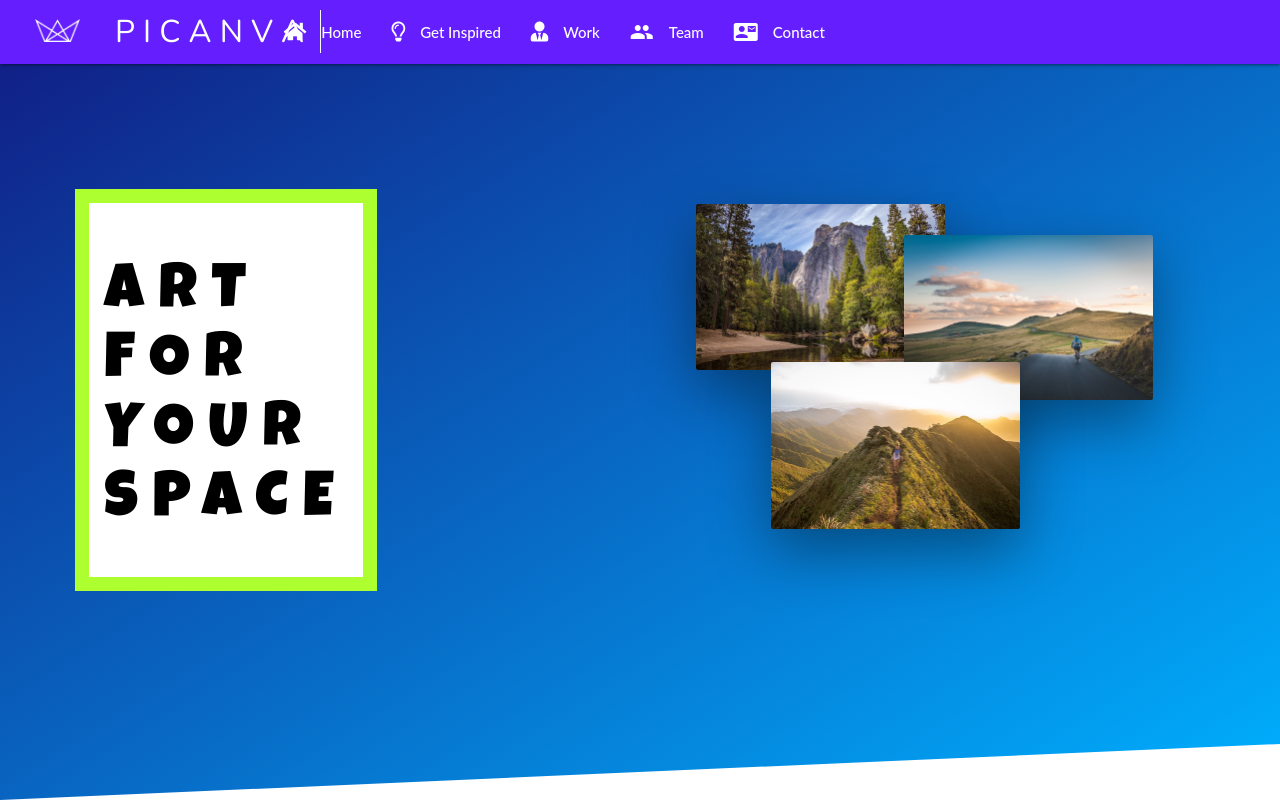
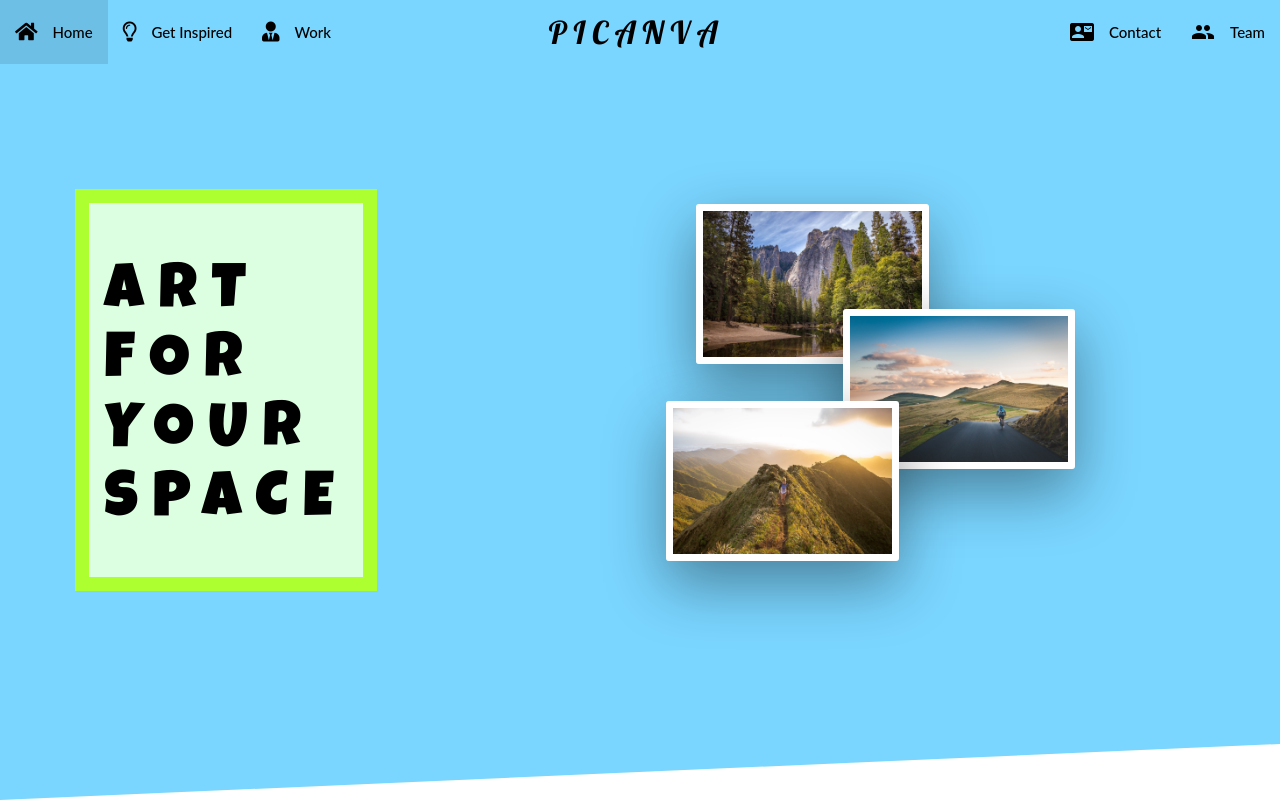
Before and after one commit to luckyman20/Picanva, a plain HTML site: page index.html in a window 1280 px wide. Drawn offline with nearby package versions, Linux system fonts and the light colour scheme.

Commit message:
updated header

```diff
--- a/index.html
+++ b/index.html
@@ -4,7 +4,7 @@
     <meta charset="utf-8" />
     <meta http-equiv="X-UA-Compatible" content="IE=edge" />
     <title>P I C A N V A</title>
-    <meta name="theme-color" content="#651fff" />
+    <meta name="theme-color" content="#00aeff85" />
     <meta name="viewport" content="width=device-width, initial-scale=1" />
     <script src="https://code.jquery.com/jquery-3.3.1.js"></script>
     <link
@@ -34,41 +34,40 @@
   </head>
   <body>
     <!-- Navigation -->
-    <div class="navbar-fixed" style="height:0px;">
-      <nav class="deep-purple accent-3">
+    <div id="nav-container" class="navbar-fixed" style="height:0px;">
+      <nav id="nav-tag" class="transparent z-depth-0">
         <div class="nav-wrapper">
-          <a href="index.html" class="brand-logo" style="font-family: 'Nunito';"
-            ><img src="images/logo-white.png" alt="brand logo" /><span
-              class="hide-on-med-and-down"
-              style="border-right: 1px solid white;"
-              >P I C A N V A&nbsp&nbsp
-            </span></a
+          <a
+            href="index.html"
+            class="brand-logo center"
+            style="font-family: 'Lobster'; color:black;"
+            >P I C A N V A&nbsp&nbsp</a
           >
           <a href="#" data-target="mobileNav" class="sidenav-trigger"
             ><i class="material-icons">menu</i></a
           >
-          <ul class="left hide-on-med-and-down ubuntu" style="margin-left:21%">
-            <li>
+          <ul style="font-size: 14px;" class="hide-on-med-and-down ubuntu">
+            <li class="left">
               <a href="#home-div"
                 ><i style="font-size:20px;" class="fas fa-home left"></i>Home</a
               >
             </li>
-            <li>
+            <li class="left">
               <a href="#inspire"
                 ><i style="font-size:20px;" class="far fa-lightbulb left"></i
                 >Get Inspired</a
               >
             </li>
-            <li>
-              <a href="#work"
+            <li class="left">
+              <a href="#work-div"
                 ><i style="font-size:20px;" class="fas fa-user-tie left"></i
                 >Work</a
               >
             </li>
-            <li>
+            <li class="right">
               <a href="#team"><i class="material-icons left">people</i>Team</a>
             </li>
-            <li>
+            <li class="right">
               <a href="#contact"
                 ><i class="material-icons left">contact_mail</i>Contact</a
               >
@@ -97,7 +96,7 @@
         >
       </li>
       <li class="sidenav-close">
-        <a href="#work"
+        <a href="#work-div"
           ><i style="font-size:20px;" class="fas fa-user-tie left"></i>Work</a
         >
       </li>
--- a/main.css
+++ b/main.css
@@ -69,6 +69,10 @@ body {
   }
 }
 
+nav ul a {
+  color: black;
+}
+
 #info-block div {
   background: #212121b0;
   height: 100%;
@@ -76,7 +80,7 @@ body {
 
 #home-div {
   height: 800px;
-  background: linear-gradient(to right bottom, #111a82, #00b0ff);
+  background: #00aeff85;
   position: relative;
   clip-path: polygon(0px 0px, 100% 0px, 100% 93%, 0px 100%);
   background-position: center top;
@@ -90,7 +94,7 @@ body {
 #head-quote {
   font-family: "Luckiest Guy";
   letter-spacing: 15px;
-  background: white;
+  background: #dcffe1;
   border: 14px solid greenyellow;
   padding: 15px;
 }
@@ -100,30 +104,31 @@ body {
 }
 
 .composition__photo {
-  width: 45%;
+  width: 42%;
   box-shadow: 0 1.5rem 4rem rgba(0, 0, 0, 0.4);
-  border-radius: 2px;
+  border-radius: 3px;
+  border: 0.5rem solid white;
   position: relative;
   z-index: 10;
   transition: all 0.2s;
-  outline-offset: 2rem;
+  outline-offset: 0.5rem;
 }
 .composition__photo--p1 {
   left: 3em;
   top: 1em;
 }
 .composition__photo--p2 {
-  right: 0em;
-  top: 3rem;
+  right: 3em;
+  top: 8rem;
 }
 .composition__photo--p3 {
-  left: 8em;
-  top: 0em;
+  left: 1em;
+  top: 3em;
 }
 .composition__photo:hover {
-  outline: 1rem solid #55c57a;
+  outline: 0.5rem solid #55c57a;
   transform: scale(0.9) translateY(-0.5rem);
-  box-shadow: 0 2.5rem 4rem rgba(0, 0, 0, 0.5);
+  box-shadow: 0 2rem 3rem rgba(0, 0, 0, 0.5);
   z-index: 20;
 }
 .composition:hover .composition__photo:not(:hover) {
@@ -132,20 +137,32 @@ body {
 
 @media only screen and (max-width: 600px) {
   .composition__photo--p1 {
-    left: 3em;
-    top: 5rem;
+    left: 2em;
+    top: 3rem;
   }
   .composition__photo--p2 {
     right: 0em;
-    top: 7rem;
+    top: 8rem;
   }
   .composition__photo--p3 {
-    left: 8em;
-    top: 4rem;
+    left: 4em;
+    top: 5rem;
   }
+
+  .composition__photo {
+    width: 45%;
+    box-shadow: 0 1.5rem 4rem rgba(0, 0, 0, 0.4);
+    border-radius: 3px;
+    border: 0.5rem solid white;
+    position: relative;
+    z-index: 10;
+    transition: all 0.2s;
+    outline-offset: 0.5rem;
+  }
+
   #home-div {
     height: 850px;
-    background: linear-gradient(to right bottom, #111a82, #00b0ff);
+    background: linear-gradient(to right bottom, #00b0ff, #b3e5fc) !important;
     position: relative;
     clip-path: polygon(0px 0px, 100% 0px, 100% 95%, 0px 100%);
     background-position: center top;
@@ -159,7 +176,7 @@ body {
   height: 500px !important;
 }
 
-/* #work-div {
+#work-div {
   padding: 0;
   margin: 5% 0;
   height: 450px;
@@ -197,4 +214,4 @@ body {
 
 blockquote {
   padding: 7px;
-} */
+}
--- a/main.js
+++ b/main.js
@@ -6,13 +6,19 @@ $(document).ready(function() {
   });
 });
 
-function scrollToElement(obj) {
-  $("html, body").animate(
-    {
-      scrollTop: obj.offset().top
-    },
-    2000
-  );
+window.onscroll = function() {
+  myFunction();
+};
+function myFunction() {
+  var navTag = document.getElementById("nav-tag");
+  if (
+    document.body.scrollTop > 100 ||
+    document.documentElement.scrollTop > 100
+  ) {
+    navTag.className = "grey lighten-5";
+  } else {
+    navTag.className = "transparent z-depth-0";
+  }
 }
 
 $("a[href*=#]:not([href=#])").click(function() {
```
